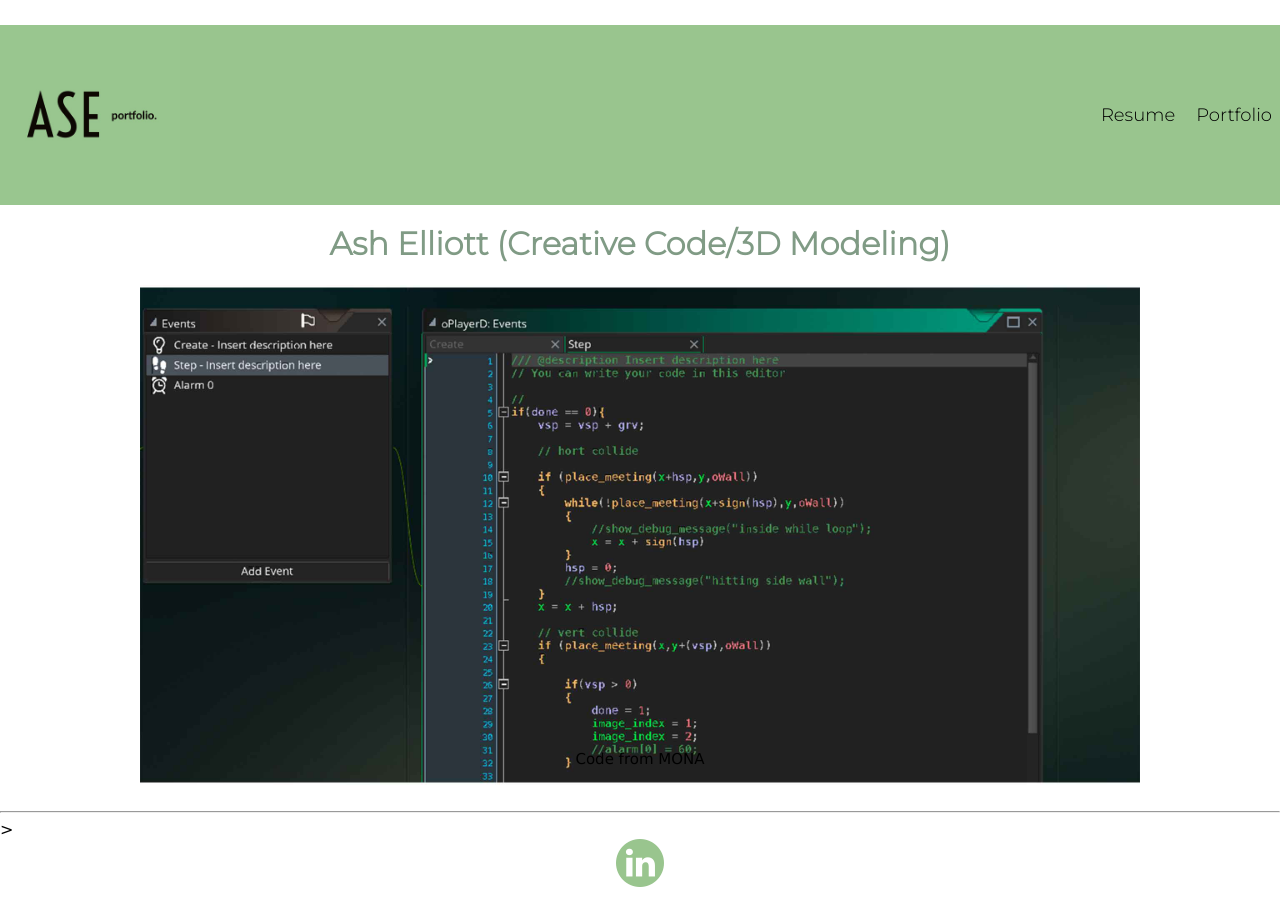
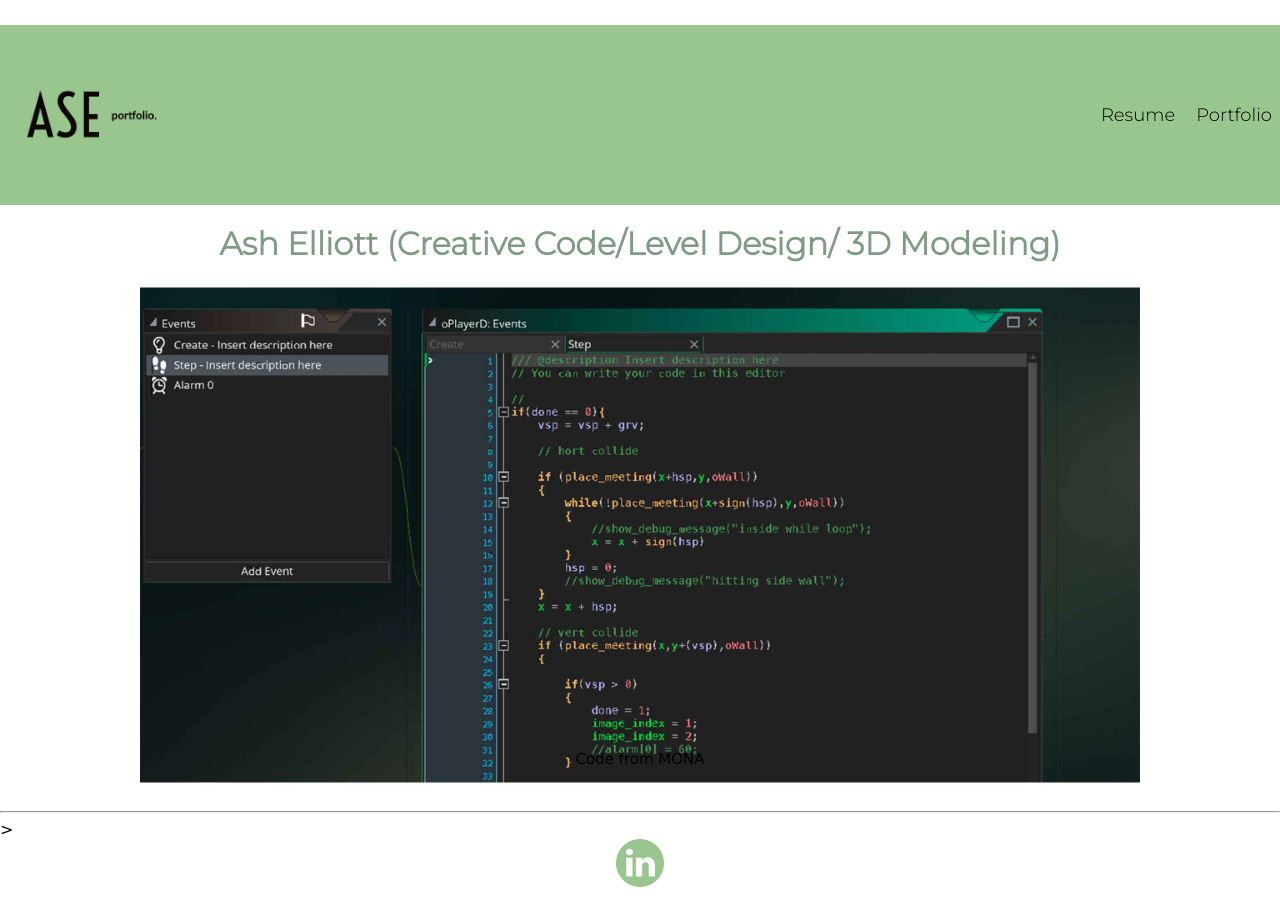
Before and after one commit to ashelli0526/Portfolio, a website built with Parcel: page index.html in a window 1280 px wide. Built offline with nearby package versions, Linux system fonts and the light colour scheme.

Commit message:
updated title

```diff
--- a/index.html
+++ b/index.html
@@ -39,7 +39,7 @@
             </header>
          </div>
          <div>
-            <h1> Ash Elliott (Creative Code/3D Modeling) </h1>
+            <h1> Ash Elliott (Creative Code/Level Design/ 3D Modeling) </h1>
          </div>
          <div class="slideshow-container">
             <div class="mySlides fade">
```
